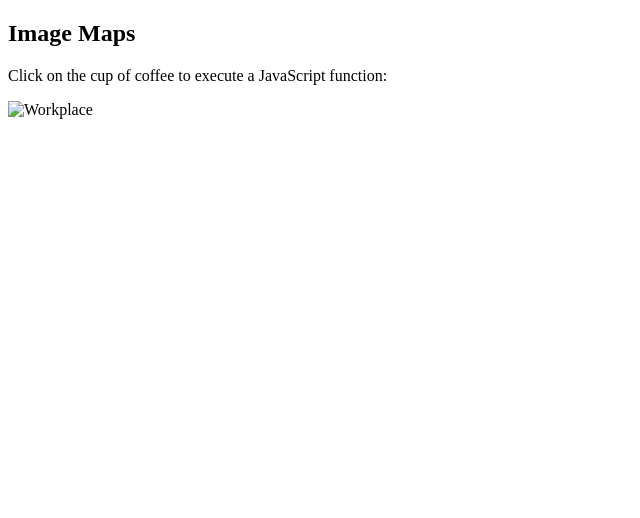
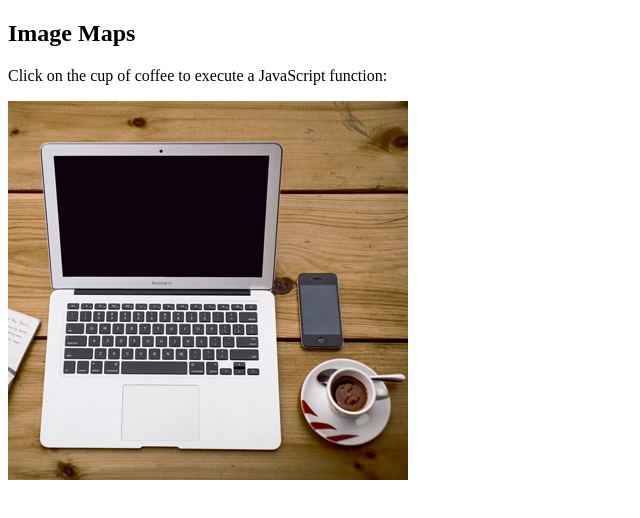
Before and after one commit to mhamza427/js-training, a plain HTML site: page Day 6/Image_Map.html in a window 1280 px wide. Shown: the whole page, without its empty margins (0-640 px from the left). Drawn offline with Linux system fonts and the light colour scheme.

Commit message:
Day 6th Practise

```diff
--- a/Day 6/Image_Map.html
+++ b/Day 6/Image_Map.html
@@ -6,7 +6,7 @@
 
 <p>Click on the cup of coffee to execute a JavaScript function:</p>
 
-<img src="workplace.jpg" alt="Workplace" usemap="#workmap" width="400" height="379">
+<img src="images/workplace.jpg" alt="Workplace" usemap="#workmap" width="400" height="379">
 
 <map name="workmap">
   <area shape="circle" coords="337,300,44" href="coffee.htm" onclick="myFunction()">
```
Also changed, not shown: Day 6/images/workplace.jpg (added).
